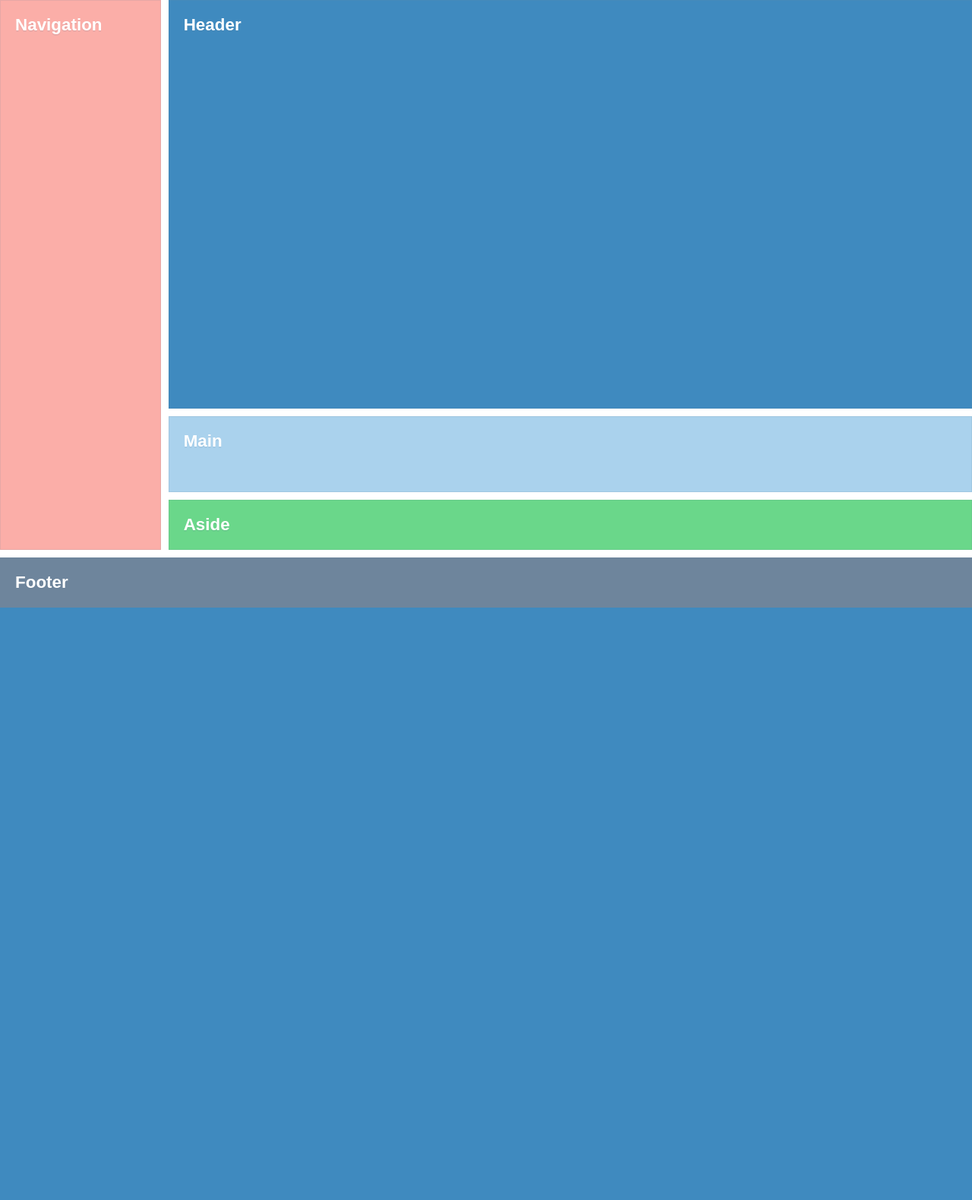
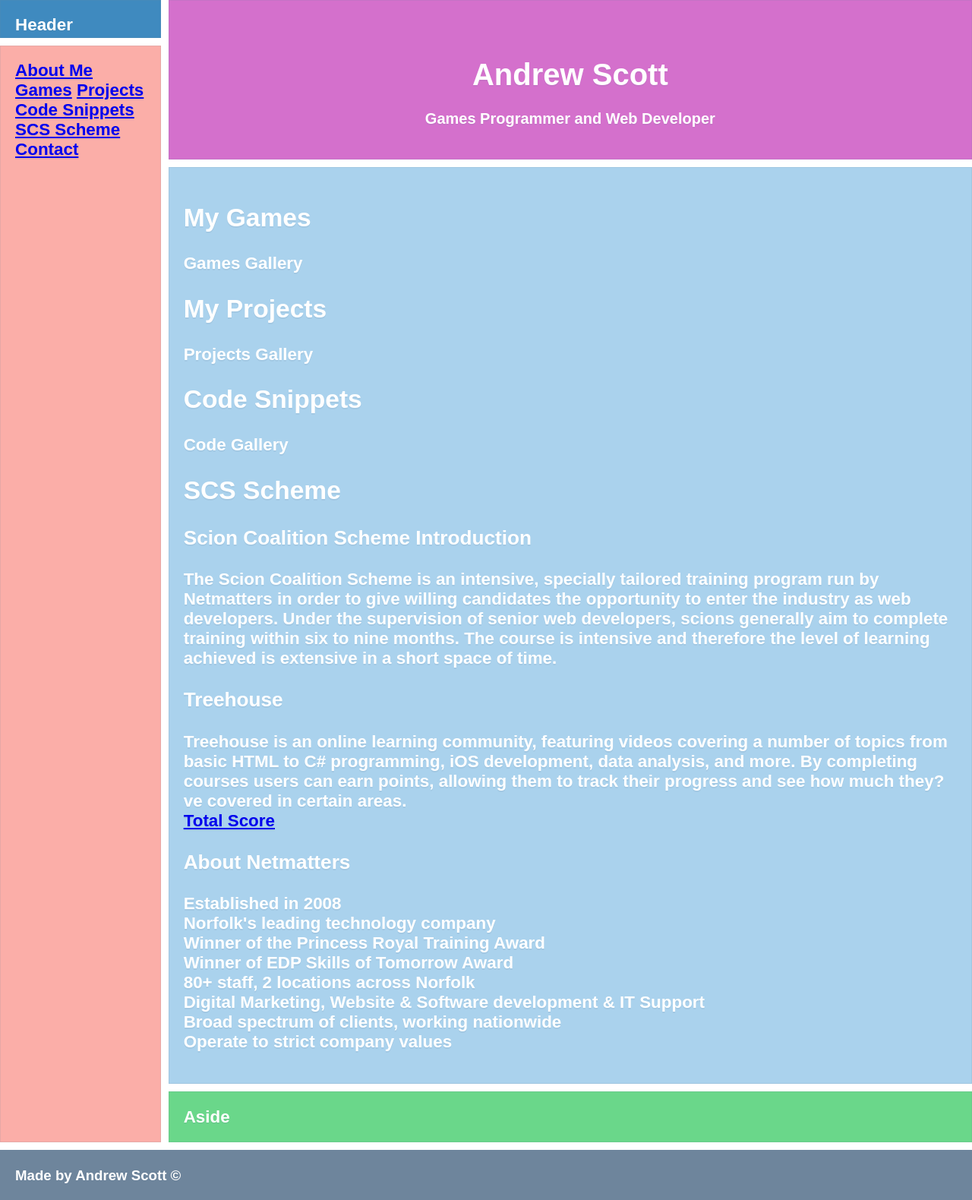
Before and after one commit to andrewscott02/Portfolio, a PHP site: page / in a window 1280 px wide. Shown: the whole page at 76% size. Before the commit the page ends 800 px from the top, so only its background shows below. Run offline with PHP 8.4, Linux system fonts and the light colour scheme.

Commit message:
Content -Added content for nav and main sections -Adjusted grid layout

```diff
--- a/css/application.css
+++ b/css/application.css
@@ -34,6 +34,10 @@ nav {
   background-color: #fbaea8;
 }
 
+#HeroImage {
+  background-color: #d470cc;
+}
+
 main {
   background-color: #aad2ed;
 }
@@ -50,6 +54,34 @@ footer {
 /* Layout Imports */
 /* ========================================================== */
 /* ========================================================== */
+/* Hero Image Styles */
+/* ========================================================== */
+.heroElements {
+  margin-bottom: 0.375rem;
+  font-size: 1.25rem;
+  line-height: 1.75rem;
+  font-weight: 600;
+  width: 100%;
+  text-align: center;
+  position: relative;
+  top: 55%;
+  left: 50%;
+  transform: translate(-50%, -50%);
+}
+.heroElements h1 {
+  margin-top: 9px !important;
+  font-size: 2.5rem;
+  line-height: 3rem;
+  margin: 0 0 1.25rem;
+  color: #fff;
+  font-weight: 600;
+}
+.heroElements p {
+  margin-top: 0px;
+  margin-bottom: 37px;
+}
+
+/* ========================================================== */
 /* Component Imports */
 /* ========================================================== */
 /* =====================================
@@ -59,9 +91,10 @@ footer {
   height: 100vh;
   display: grid;
   grid-template-columns: minmax(30px, 1fr) minmax(200px, 5fr);
-  grid-template-rows: minmax(200px, 1fr) 100px;
+  grid-template-rows: minmax(50px, 1fr) minmax(150px, 2fr);
+  grid-auto-rows: auto;
   grid-gap: 10px;
-  grid-template-areas: "nav header" "nav main" "nav aside" "footer footer";
+  grid-template-areas: "header hero-image" "nav hero-image" "nav main" "nav aside" "footer footer";
 }
 
 header {
@@ -70,6 +103,10 @@ header {
 
 nav {
   grid-area: nav;
+}
+
+#HeroImage {
+  grid-area: hero-image;
 }
 
 main {
--- a/index.html
+++ b/index.html
@@ -8,11 +8,75 @@
 </head>
 <body>
     <div class="container">
-        <header>Header</header>
-        <nav>Navigation</nav>
-        <main>Main</main>
-        <aside>Aside</aside>
-        <footer>Footer</footer>
+        <header id="Header">Header</header>
+        <nav id="Navigation">
+            <a href="#" class="nav-btn">About Me</a>
+            <a href="#" class="nav-btn">Games</a>
+            <a href="#" class="nav-btn">Projects</a>
+            <a href="#" class="nav-btn">Code Snippets</a>
+            <a href="#" class="nav-btn">SCS Scheme</a>
+            <a href="#" class="nav-btn">Contact</a>
+        </nav>
+        <div id="HeroImage">
+            <div class="heroElements">
+                <h1>Andrew Scott</h1>
+                <p>Games Programmer and Web Developer</p>
+            </div>
+        </div>
+
+        <main id="Main">
+            <div id="Games">
+                <h2>My Games</h2>
+                <p>Games Gallery</p>
+            </div>
+            <div id="Projects">
+                <h2>My Projects</h2>
+                <p>Projects Gallery</p>
+            </div>
+            <div id="CodeSnippets">
+                <h2>Code Snippets</h2>
+                <p>Code Gallery</p>
+            </div>
+            <div id="SCS">
+                <h2>SCS Scheme</h2>
+                <div>
+                    <h3>Scion Coalition Scheme Introduction</h3>
+                    <p>The Scion Coalition Scheme is an intensive, specially tailored training program run by Netmatters in order to give willing candidates the opportunity to enter the industry as web developers. Under the supervision of senior web developers, scions generally aim to complete training within six to nine months. The course is intensive and therefore the level of learning achieved is extensive in a short space of time.</p>
+                </div>
+                <div>
+                    <h3>Treehouse</h3>
+                    <p>
+                        Treehouse is an online learning community, featuring videos covering a number of topics from basic HTML to C# programming, iOS development, data analysis, and more. By completing courses users can earn points, allowing them to track their progress and see how much they?ve covered in certain areas.
+                        <br>
+                        <a href="#">Total Score</a>
+                    </p>
+                </div>
+                <div>
+                    <h3>About Netmatters</h3>
+                    <p>
+                        Established in 2008
+                        <br>
+                        Norfolk's leading technology company
+                        <br>
+                        Winner of the Princess Royal Training Award
+                        <br>
+                        Winner of EDP Skills of Tomorrow Award
+                        <br>
+                        80+ staff, 2 locations across Norfolk
+                        <br>
+                        Digital Marketing, Website & Software development & IT Support
+                        <br>
+                        Broad spectrum of clients, working nationwide
+                        <br>
+                        Operate to strict company values
+                    </p>
+                </div>
+            </div>
+        </main>
+        <aside id="Aside">Aside</aside>
+        <footer id="Footer">
+            <small>Made by Andrew Scott &copy;</small>
+        </footer>
     </div>
 </body>
 </html>
--- a/scss/base/_base.scss
+++ b/scss/base/_base.scss
@@ -34,6 +34,11 @@ nav
     background-color: #fbaea8;
 }
 
+#HeroImage
+{
+    background-color: #d470cc;
+}
+
 main
 {
     background-color: #aad2ed;
--- a/scss/components/_grid.scss
+++ b/scss/components/_grid.scss
@@ -7,10 +7,12 @@
     height: 100vh;
     display: grid;
     grid-template-columns: minmax(30px, 1fr) minmax(200px, 5fr);
-    grid-template-rows: minmax(200px, 1fr) 100px;
+    grid-template-rows: minmax(50px, 1fr) minmax(150px, 2fr);
+    grid-auto-rows: auto;
     grid-gap: 10px;
     grid-template-areas:
-        "nav header"
+        "header hero-image"
+        "nav hero-image"
         "nav main"
         "nav aside"
         "footer footer";
@@ -24,6 +26,11 @@ header
 nav
 {
     grid-area: nav;
+}
+
+#HeroImage
+{
+    grid-area: hero-image;
 }
 
 main
--- /dev/null
+++ b/scss/layout/_heroimage.scss
@@ -0,0 +1,47 @@
+/* ========================================================== */
+/* Hero Image Styles */
+/* ========================================================== */
+
+#HeroImage
+{
+    // background: linear-gradient(rgba(0, 0, 0, 0.5), rgba(0, 0, 0, 0.5)), url("../Images/heroimage.webp") no-repeat;
+    // height: 550px;
+
+    // background-position: center;
+    // background-repeat: no-repeat;
+    // background-size: cover;
+    // position: relative;
+}
+
+.heroElements
+{
+    h1
+    {
+        margin-top: 9px !important;
+        font-size: 2.5rem;
+        line-height: 3rem;
+        margin: 0 0 1.25rem;
+        color: #fff;
+        font-weight: 600;
+    }
+
+    p
+    {
+        margin-top: 0px;
+        margin-bottom: 37px;
+    }
+
+    margin-bottom: 0.375rem;
+    font-size: 1.25rem;
+    line-height: 1.75rem;
+    font-weight: 600;
+
+    width: 100%;
+
+    text-align: center;
+    position: relative;
+    top: 55%;
+    left: 50%;
+    transform: translate(-50%, -50%);
+    //color: $color-text-light;
+}
--- a/scss/layout/_index.scss
+++ b/scss/layout/_index.scss
@@ -1,3 +1,5 @@
 /* ========================================================== */
 /* Layout Imports */
 /* ========================================================== */
+
+@import "heroimage";
```
Also changed, not shown: 3 other files.
